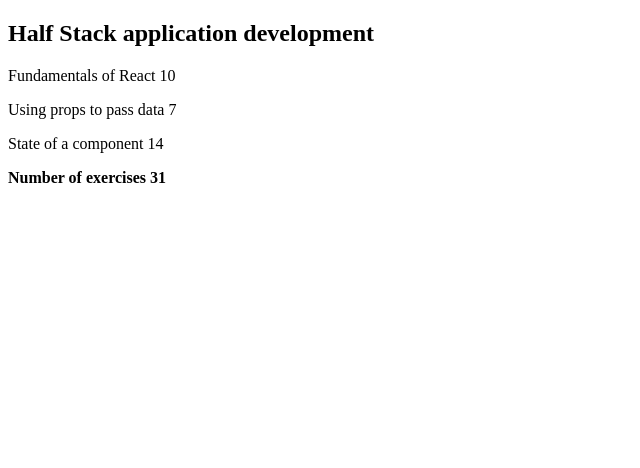
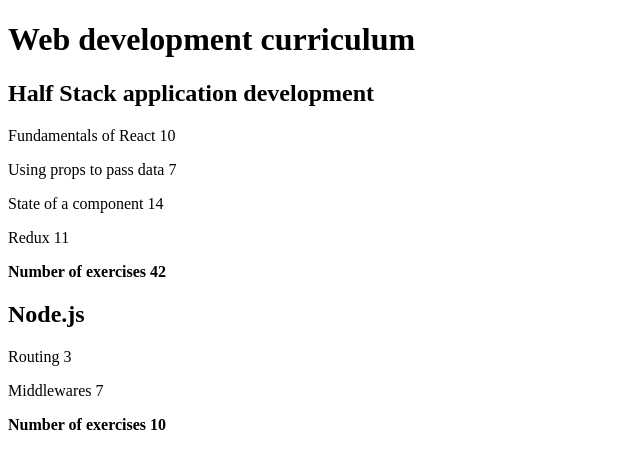
Before and after one commit to marekzelinka/courseinfo, a React (Vite) app: page / in a window 1280 px wide. Shown: the top 468 px of the page, without its empty margins (0-640 px from the left). Built offline with nearby package versions, Linux system fonts and the light colour scheme.

Commit message:
solve ex2.4

```diff
--- a/src/App.jsx
+++ b/src/App.jsx
@@ -1,15 +1,57 @@
 function App() {
-  let course = {
-    id: 1,
-    name: 'Half Stack application development',
-    parts: [
-      { id: 1, name: 'Fundamentals of React', exercises: 10 },
-      { id: 2, name: 'Using props to pass data', exercises: 7 },
-      { id: 3, name: 'State of a component', exercises: 14 },
-    ],
-  }
+  let courses = [
+    {
+      name: 'Half Stack application development',
+      id: 1,
+      parts: [
+        {
+          name: 'Fundamentals of React',
+          exercises: 10,
+          id: 1,
+        },
+        {
+          name: 'Using props to pass data',
+          exercises: 7,
+          id: 2,
+        },
+        {
+          name: 'State of a component',
+          exercises: 14,
+          id: 3,
+        },
+        {
+          name: 'Redux',
+          exercises: 11,
+          id: 4,
+        },
+      ],
+    },
+    {
+      name: 'Node.js',
+      id: 2,
+      parts: [
+        {
+          name: 'Routing',
+          exercises: 3,
+          id: 1,
+        },
+        {
+          name: 'Middlewares',
+          exercises: 7,
+          id: 2,
+        },
+      ],
+    },
+  ]
 
-  return <Course course={course} />
+  return (
+    <>
+      <h1>Web development curriculum</h1>
+      {courses.map((course) => (
+        <Course key={course.id} course={course} />
+      ))}
+    </>
+  )
 }
 
 export default App
```
